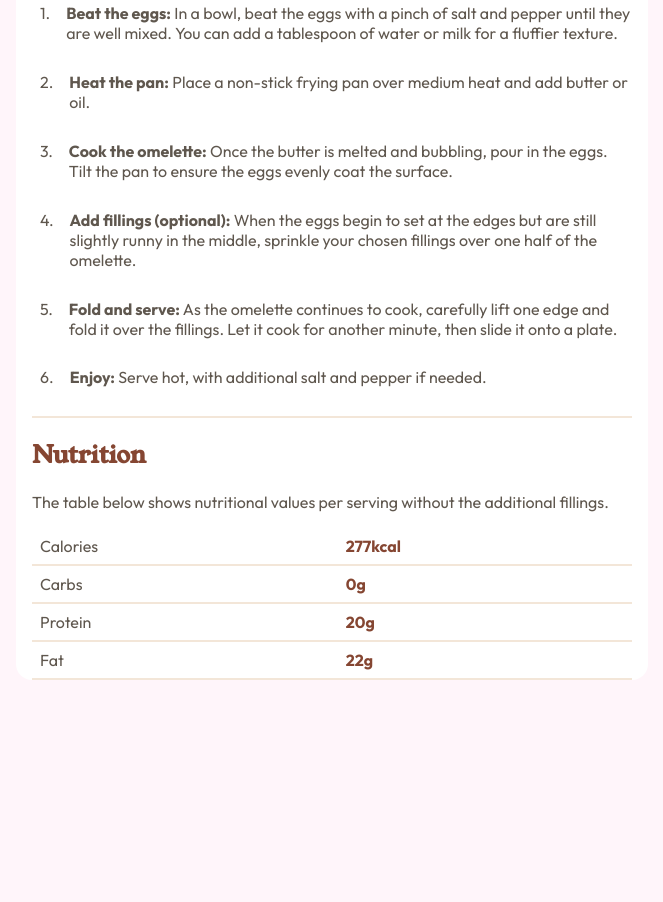
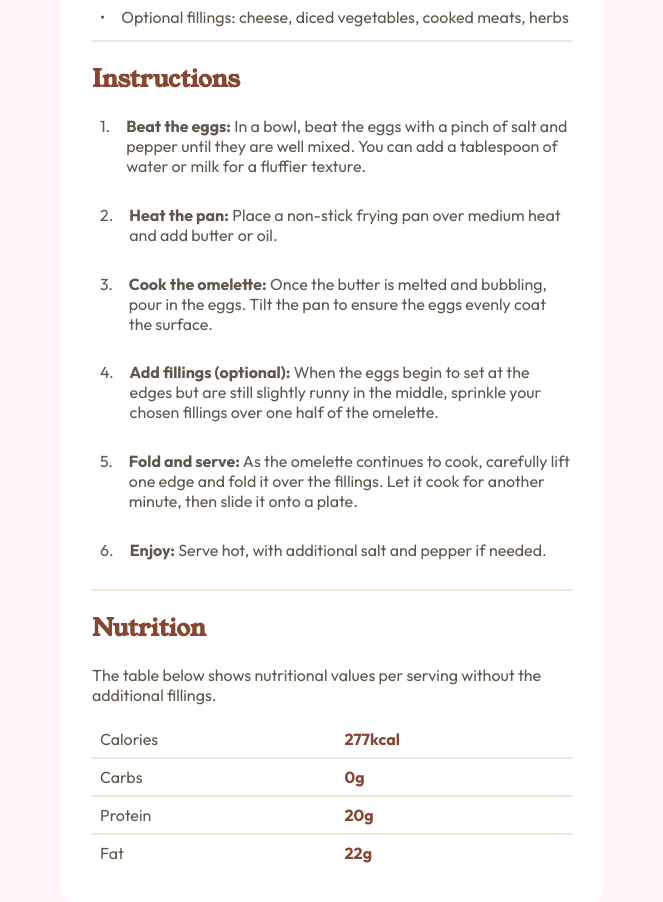
Before and after one commit to friedmantech/recipe-page, a plain HTML site: page index.html in a window 1280 px wide. Shown: the part 946-1848 px from the top of the page, without its empty margins (308-971 px from the left). Before the commit the page ends 1626 px from the top, so only its background shows below. Drawn offline with Linux system fonts and the light colour scheme.

Commit message:
minor fixes, added readme and screenshot

```diff
--- a/index.html
+++ b/index.html
@@ -37,15 +37,14 @@ body {
   justify-content: center;
   padding: 0;
   margin: 0;
+  height: 250vh;
 }
 
 main {
-  max-width: 600px;
+  max-width: 480px;
   background-color: var(--White);
   border-radius: 1rem;
-  padding-left:1rem;
-  padding-right: 1rem;
-  padding-top: 1rem;
+  padding: 2rem;
 }
 
 h1, h2 {
@@ -119,6 +118,10 @@ tr {
   border-bottom: 2px solid var(--Stone100);
 }
 
+tr.last {
+  border-bottom: none;
+}
+
 td {
   padding: .5em;
 }
@@ -129,9 +132,14 @@ td:nth-of-type(2) {
 }
 
 @media (device-width < 480px) {
+  body {
+    height: auto;
+  }
+
   main {
     padding:0;
   }
+
   img {
     border-radius: 0;
   }
@@ -141,7 +149,6 @@ td:nth-of-type(2) {
     padding-right: 1rem;
   }
 }
-
 
 </style>
 </head>
@@ -212,7 +219,7 @@ td:nth-of-type(2) {
   <td>20g</td>
   </tr>
 
-  <tr>
+  <tr class = "last">
   <td>Fat</td>
   <td>22g</td>
   </tr>
```
Also changed, not shown: screenshot.png (added), 1 other file.
